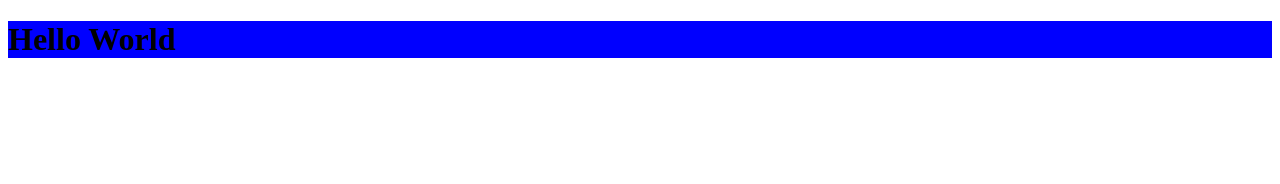
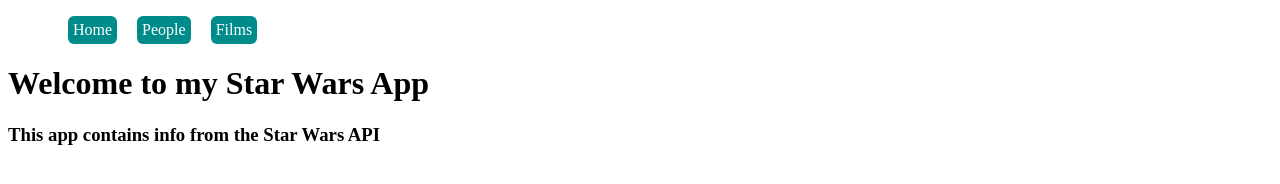
Before and after one commit to a-koz-0610/spa-swapi, a website built with Parcel: page index.html in a window 1280 px wide. Built offline with nearby package versions, Linux system fonts and the light colour scheme.

Commit message:
create Header component and reference it in index.js

```diff
--- a/css/style.css
+++ b/css/style.css
@@ -1,7 +1,3 @@
-.h1 {
-  background-color: blue;
-}
-
 .actionButton {
   background-color: cadetblue;
   border-radius: 6px;
--- a/index.html
+++ b/index.html
@@ -8,7 +8,15 @@
     <title>SWAPI SPA Demo</title>
   </head>
   <body>
-    <div class="container"></div>
+    <div class="container">
+      <div class="header"></div>
+      <div id="app">
+        <!-- all of our pages that we make will be referenced to go inside of here -->
+        <h1>Welcome to my Star Wars App</h1>
+        <h3>This app contains info from the Star Wars API</h3>
+      </div>
+      <div class="footer"></div>
+    </div>
     <script src="./js/index.js"></script>
   </body>
 </html>
--- a/js/components/Header.js
+++ b/js/components/Header.js
@@ -0,0 +1,9 @@
+export default function Header() {
+  return `
+    <ul class='nav__list'>
+        <li class='nav__list_home'>Home</li>
+        <li class='nav__list_people'>People</li>
+        <li class='nav__list_films'>Films</li>
+    </ul>
+    `;
+}
--- a/js/index.js
+++ b/js/index.js
@@ -1,6 +1,12 @@
-const container = document.querySelector('.container');
+import Header from './components/Header.js';
 
-const h1 = document.createElement('h1');
-h1.innerText = 'Hello World';
-h1.classList.add('h1');
-container.appendChild(h1);
+buildPage();
+
+function buildPage() {
+  header();
+}
+
+function header() {
+  const headerElement = document.querySelector('.header');
+  headerElement.innerHTML = Header();
+}
```
